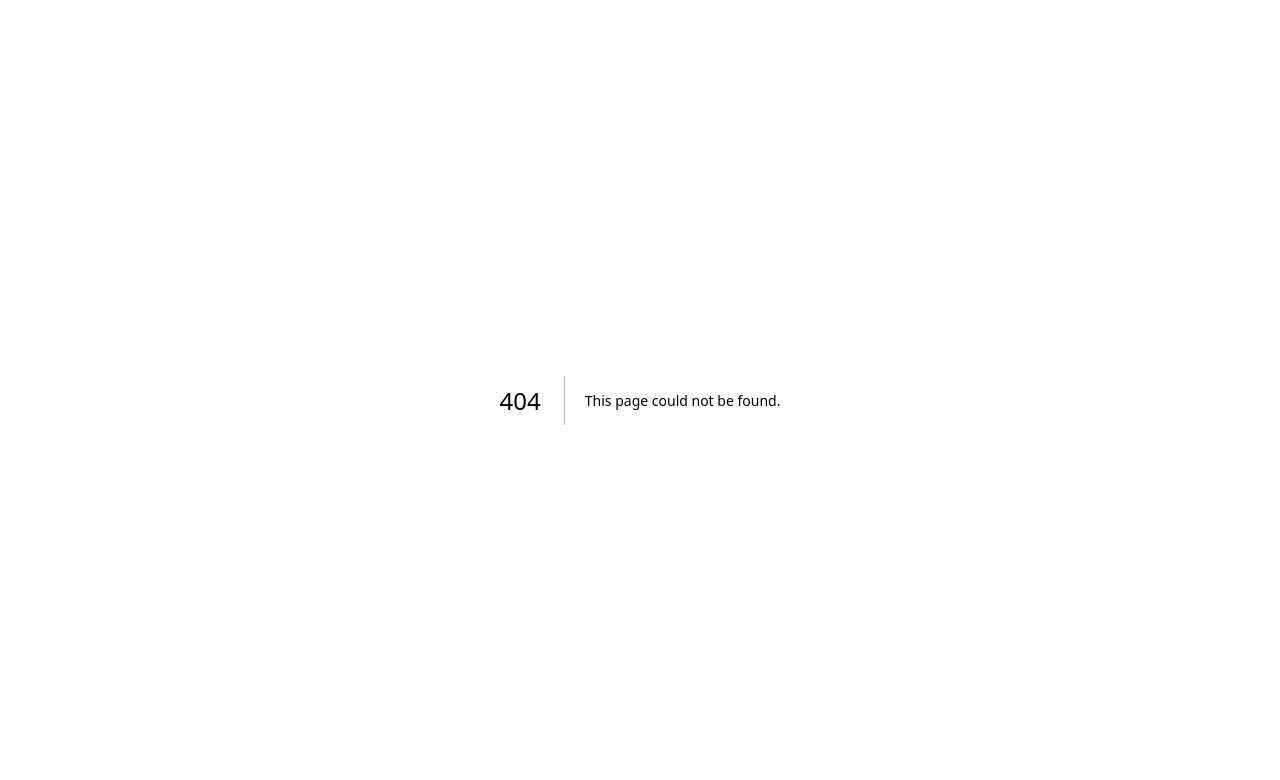
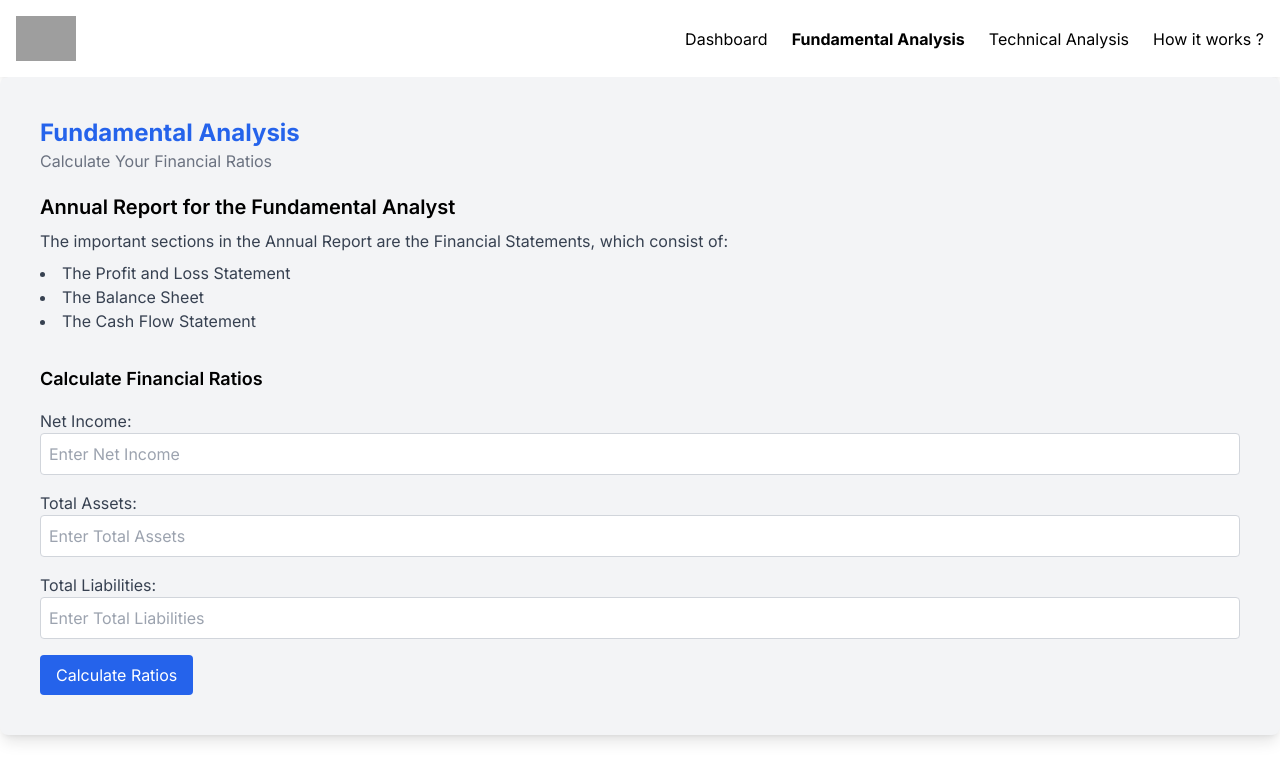
Before and after one commit to Bhogeshwarj/stock-market, a Next.js app: page /dashboard/fundamental-analysis in a window 1280 px wide. Before the commit this address had no page. Shown: the top 780 px of the page. Built offline with nearby package versions, Linux system fonts and the light colour scheme; grey boxes are pictures that could not be loaded.

Commit message:
Completed the outline of the project

```diff
--- /dev/null
+++ b/src/app/dashboard/_component/header.tsx
@@ -0,0 +1,36 @@
+"use client"
+import Image from 'next/image'
+import { usePathname } from 'next/navigation'
+import { useRouter } from 'next/navigation'
+import React, { useEffect } from 'react'
+
+function Header() {
+    const path = usePathname();
+    const router = useRouter();
+  return (
+    <div className='flex p-4 items-center justify-between bg-secondary shadow-lg'>
+        <Image src={'/logo.svg'} width={60} height={40} alt='logo'/>
+        <ul className='hidden md:flex gap-6'>
+            <li  className={`hover:text-primary hover:font-bold transition-all cursor-pointer
+                ${path=='/dashboard' && 'text-primary font-bold' }
+                `}onClick={() => router.push('/dashboard')}
+                >Dashboard</li>
+            <li className={`hover:text-primary hover:font-bold transition-all cursor-pointer
+                ${path=='/dashboard/fundamental-analysis' && 'text-primary font-bold' }
+                `}onClick={() => router.push('/dashboard/fundamental-analysis')}
+                >Fundamental Analysis</li>
+            <li className={`hover:text-primary hover:font-bold transition-all cursor-pointer
+                ${path=='/dashboard/technical-analysis' && 'text-primary font-bold' }
+                `}onClick={() => router.push('/dashboard/technical-analysis')}
+                >Technical Analysis</li>
+            <li className={`hover:text-primary hover:font-bold transition-all cursor-pointer
+                ${path=='/dashboard/howitworks' && 'text-primary font-bold' }
+                `}
+                >How it works ?</li>
+
+        </ul>
+    </div>
+  )
+}
+
+export default Header
--- /dev/null
+++ b/src/app/dashboard/fundamental-analysis/layout.tsx
@@ -0,0 +1,18 @@
+
+import { Inter } from "next/font/google";
+const inter = Inter({ subsets: ["latin"] });
+
+
+
+export default function dashboardLayout({
+  children,
+}: Readonly<{
+  children: React.ReactNode;
+}>) {
+  return (
+<div>
+  <div className={inter.className}>{children} </div>
+</div>
+
+  );
+}
--- /dev/null
+++ b/src/app/dashboard/fundamental-analysis/page.tsx
@@ -0,0 +1,45 @@
+import React from 'react'
+
+function financial() {
+  return (
+<div className="bg-gray-100 p-10 rounded-lg shadow-lg">
+  <h2 className="font-bold text-2xl text-blue-600">Fundamental Analysis</h2>
+  <h2 className="text-gray-500">Calculate Your Financial Ratios</h2>
+
+  <div className="mt-5">
+    <h3 className="font-semibold text-xl">Annual Report for the Fundamental Analyst</h3>
+    <p className="text-gray-700 mt-2">
+      The important sections in the Annual Report are the Financial Statements, which consist of:
+    </p>
+    <ul className="list-disc list-inside text-gray-700 mt-2">
+      <li>The Profit and Loss Statement</li>
+      <li>The Balance Sheet</li>
+      <li>The Cash Flow Statement</li>
+    </ul>
+  </div>
+
+  <div className="mt-8">
+    <h3 className="font-semibold text-lg">Calculate Financial Ratios</h3>
+    <form className="mt-4">
+      <div className="mb-4">
+        <label className="block text-gray-700">Net Income:</label>
+        <input type="number" className="border border-gray-300 p-2 rounded w-full" placeholder="Enter Net Income" />
+      </div>
+      <div className="mb-4">
+        <label className="block text-gray-700">Total Assets:</label>
+        <input type="number" className="border border-gray-300 p-2 rounded w-full" placeholder="Enter Total Assets" />
+      </div>
+      <div className="mb-4">
+        <label className="block text-gray-700">Total Liabilities:</label>
+        <input type="number" className="border border-gray-300 p-2 rounded w-full" placeholder="Enter Total Liabilities" />
+      </div>
+      <button type="submit" className="bg-blue-600 text-white py-2 px-4 rounded hover:bg-blue-700">
+        Calculate Ratios
+      </button>
+    </form>
+  </div>
+</div>
+  )
+}
+
+export default financial
--- /dev/null
+++ b/src/app/dashboard/layout.tsx
@@ -0,0 +1,20 @@
+import type { Metadata } from "next";
+import { Inter } from "next/font/google";
+import Header from "./_component/header";
+const inter = Inter({ subsets: ["latin"] });
+
+
+
+export default function dashboardLayout({
+  children,
+}: Readonly<{
+  children: React.ReactNode;
+}>) {
+  return (
+<div>
+    <Header/>
+  <div className={inter.className}>{children} </div>
+</div>
+
+  );
+}
--- /dev/null
+++ b/src/app/dashboard/page.tsx
@@ -0,0 +1,17 @@
+import React from 'react'
+
+function page() {
+  return (
+    <div>
+          <div className = 'p-10'>
+        <h2 className='font-bold text-2xl'>Dashboard</h2>
+        <h2 className='text-gray-500'>Calculate your financial Ratios</h2>
+    <div className='grid grid-cols-1 md:grid-cols-3 my-15'>
+        {/* <AddNewInterview /> */}
+    </div>
+    </div>
+    </div>
+  )
+}
+
+export default page
--- a/src/app/globals.css
+++ b/src/app/globals.css
@@ -7,27 +7,3 @@
   --background-start-rgb: 214, 219, 220;
   --background-end-rgb: 255, 255, 255;
 }
-
-@media (prefers-color-scheme: dark) {
-  :root {
-    --foreground-rgb: 255, 255, 255;
-    --background-start-rgb: 0, 0, 0;
-    --background-end-rgb: 0, 0, 0;
-  }
-}
-
-body {
-  color: rgb(var(--foreground-rgb));
-  background: linear-gradient(
-      to bottom,
-      transparent,
-      rgb(var(--background-end-rgb))
-    )
-    rgb(var(--background-start-rgb));
-}
-
-@layer utilities {
-  .text-balance {
-    text-wrap: balance;
-  }
-}
```
